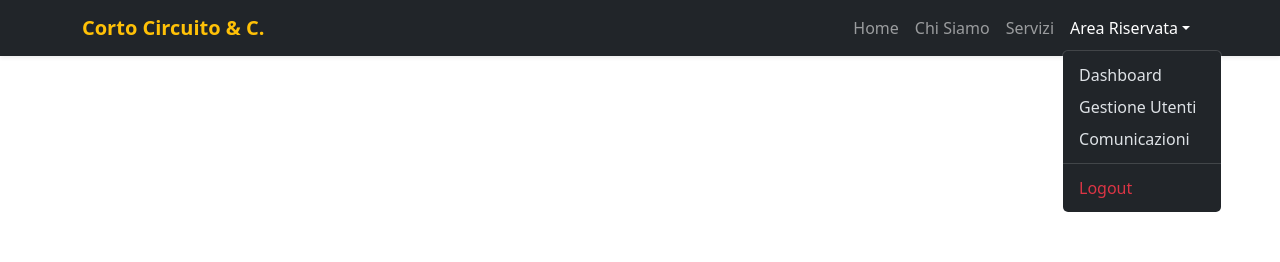
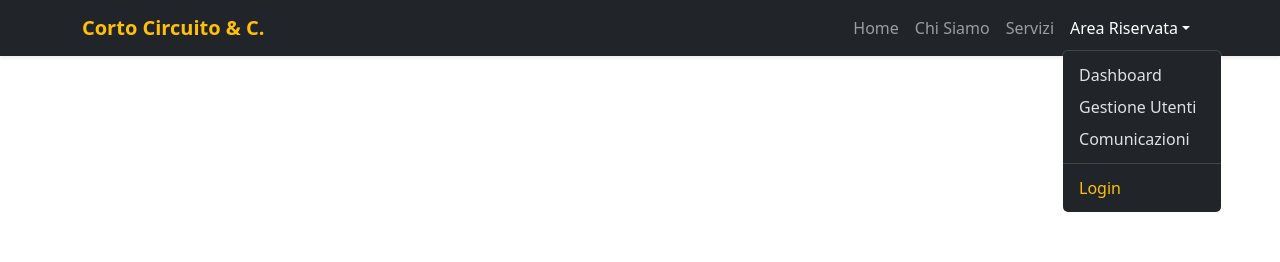
Before and after one commit to giulia-ciampa/BW5_FE, a React (Vite) app: page / in a window 1280 px wide. Both pictures are taken after a click on the button "Area Riservata". Shown: the top 262 px of the page. Built offline with nearby package versions, Linux system fonts and the light colour scheme.

Commit message:
login and logout from navbar

```diff
--- a/src/components/Bw5Navbar.tsx
+++ b/src/components/Bw5Navbar.tsx
@@ -1,6 +1,21 @@
 import { Container, Nav, Navbar, NavDropdown } from "react-bootstrap";
+import { useDispatch, useSelector } from "react-redux";
+import { logout } from "../redux/reducers/AuthSlice";
+import type { RootState } from "../redux/store";
+import { useNavigate } from "react-router";
 
 function Bw5Navbar() {
+  const dispatch = useDispatch();
+  const navigate = useNavigate();
+  const isAuthenticated = useSelector(
+    (rs: RootState) => rs.auth.isAuthenticated,
+  );
+
+  const handleLogout = () => {
+    dispatch(logout());
+    navigate("/login");
+  };
+
   return (
     <Navbar expand="lg" bg="dark" data-bs-theme="dark" className="shadow-sm">
       <Container>
@@ -20,8 +35,13 @@ function Bw5Navbar() {
               </NavDropdown.Item>
               <NavDropdown.Item href="#email">Comunicazioni</NavDropdown.Item>
               <NavDropdown.Divider />
-              <NavDropdown.Item href="#logout" className="text-danger">
-                Logout
+              <NavDropdown.Item
+                className={isAuthenticated ? "text-danger" : "text-warning"}
+                onClick={() =>
+                  isAuthenticated ? handleLogout() : navigate("/login")
+                }
+              >
+                {isAuthenticated ? "Logout" : "Login"}
               </NavDropdown.Item>
             </NavDropdown>
           </Nav>
```
